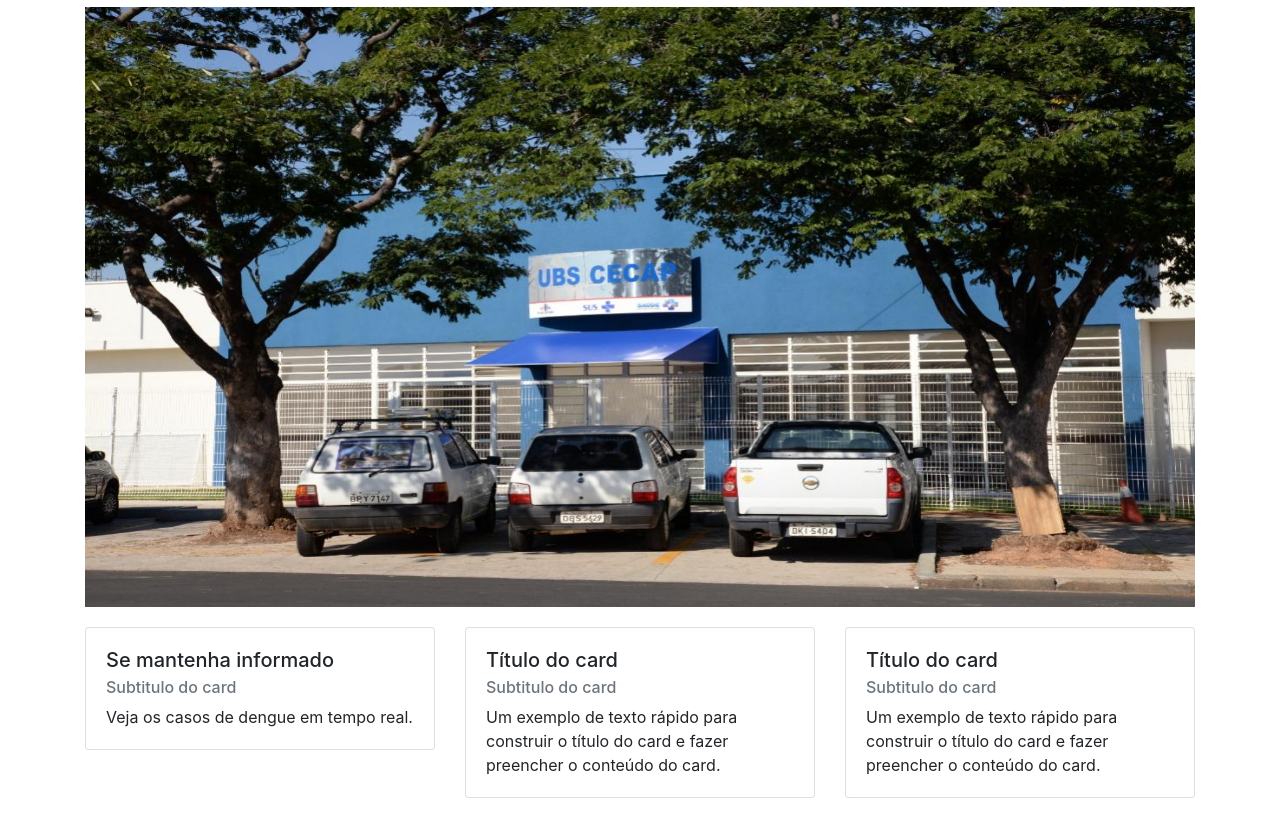
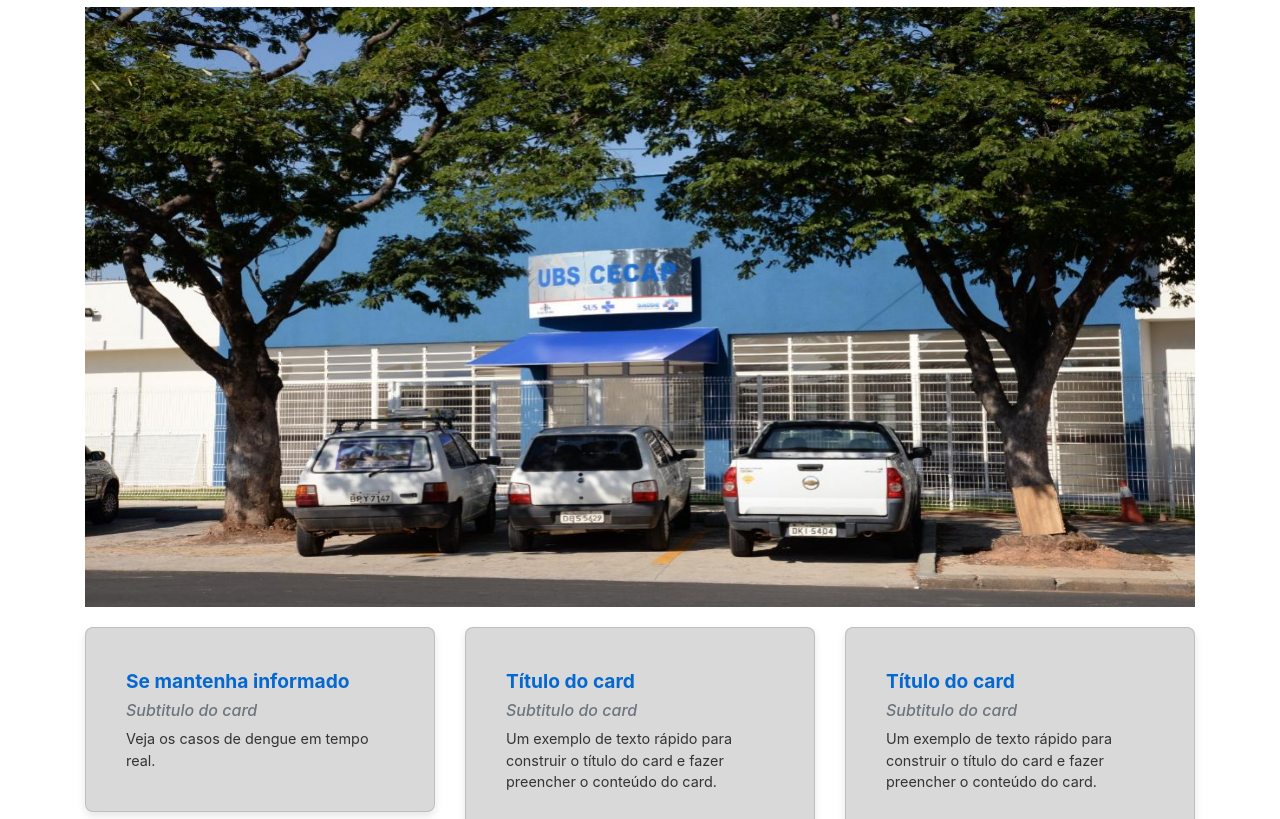
Before and after one commit to feaugusto1208/PI-DENGUE-2024-, a website: page src/index.html in a window 1280 px wide. Shown: the part 125-944 px from the top of the page. Drawn offline with nearby package versions, Linux system fonts and the light colour scheme; no server answers.

Commit message:
mudança nos cards

```diff
--- a/src/css/style.css
+++ b/src/css/style.css
@@ -43,6 +43,41 @@ section .section-title {
     margin-bottom: 50px;
     text-transform: uppercase;
 }
+
+.card {
+    margin-top: 20px;
+    background-color: #D9D9D9; /* Cor de fundo branca */
+    padding: 20px;
+    border-radius: 8px; /* Cantos arredondados mais suaves */
+    box-shadow: 0 4px 8px rgba(0, 0, 0, 0.1); /* Sombra suave */
+    transition: transform 0.3s ease, box-shadow 0.3s ease; /* Transições suaves */
+}
+
+.card .card-title {
+    color: #0568D0; /* Cor do título dentro do card (azul) */
+    font-weight: bold; /* Negrito */
+    font-size: 1.2em; /* Tamanho da fonte */
+    line-height: 1.4; /* Altura da linha */
+}
+
+.card .card-subtitle {
+    color: #0796D0; /* Cor do subtítulo dentro do card (azul claro) */
+    font-style: italic; /* Itálico */
+    font-size: 1em; /* Tamanho da fonte */
+    line-height: 1.2; /* Altura da linha */
+}
+
+.card .card-text {
+    color: #333333; /* Cor do texto dentro do card (cinza escuro) */
+    font-size: 0.9em; /* Tamanho da fonte */
+    line-height: 1.5; /* Altura da linha */
+}
+
+.card:hover {
+    transform: translateY(-5px); /* Efeito de levantar um pouco ao passar o mouse */
+    box-shadow: 0 6px 12px rgba(0, 0, 0, 0.1); /* Sombra mais intensa ao passar o mouse */
+}
+
 #footer {
     background: #036699 !important;
 }
```
